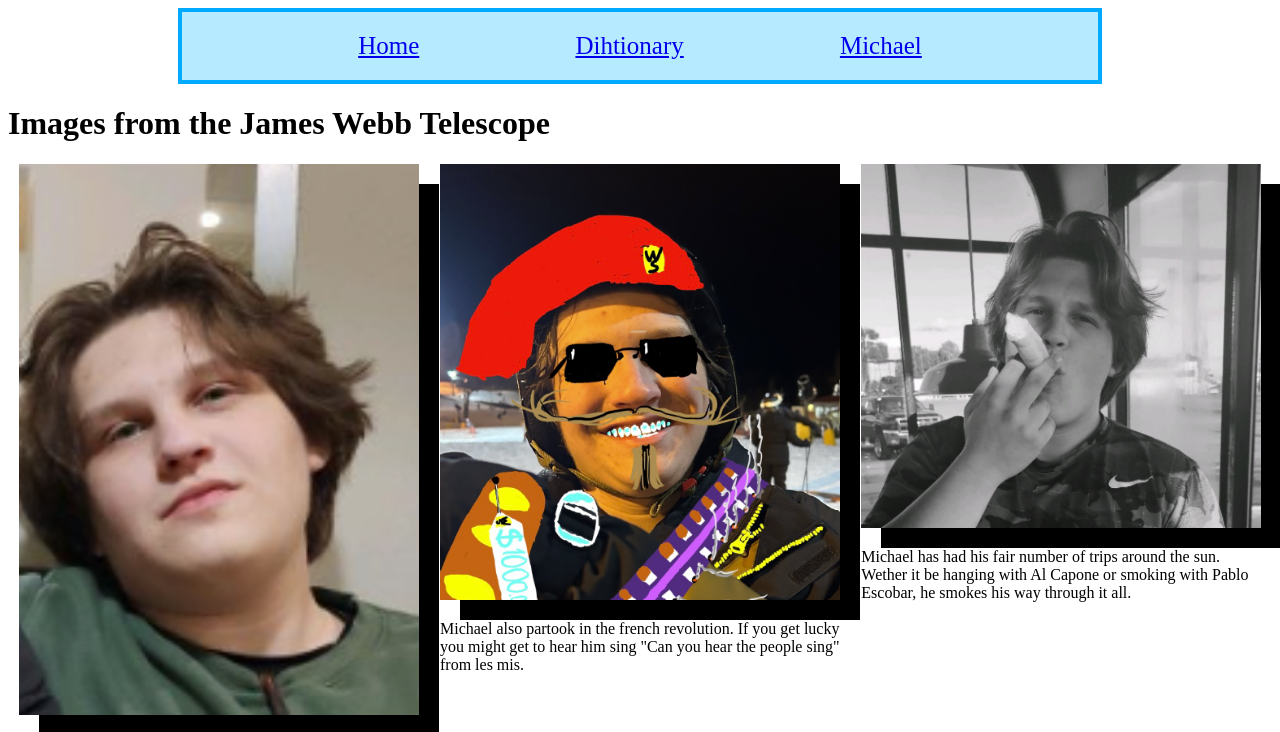
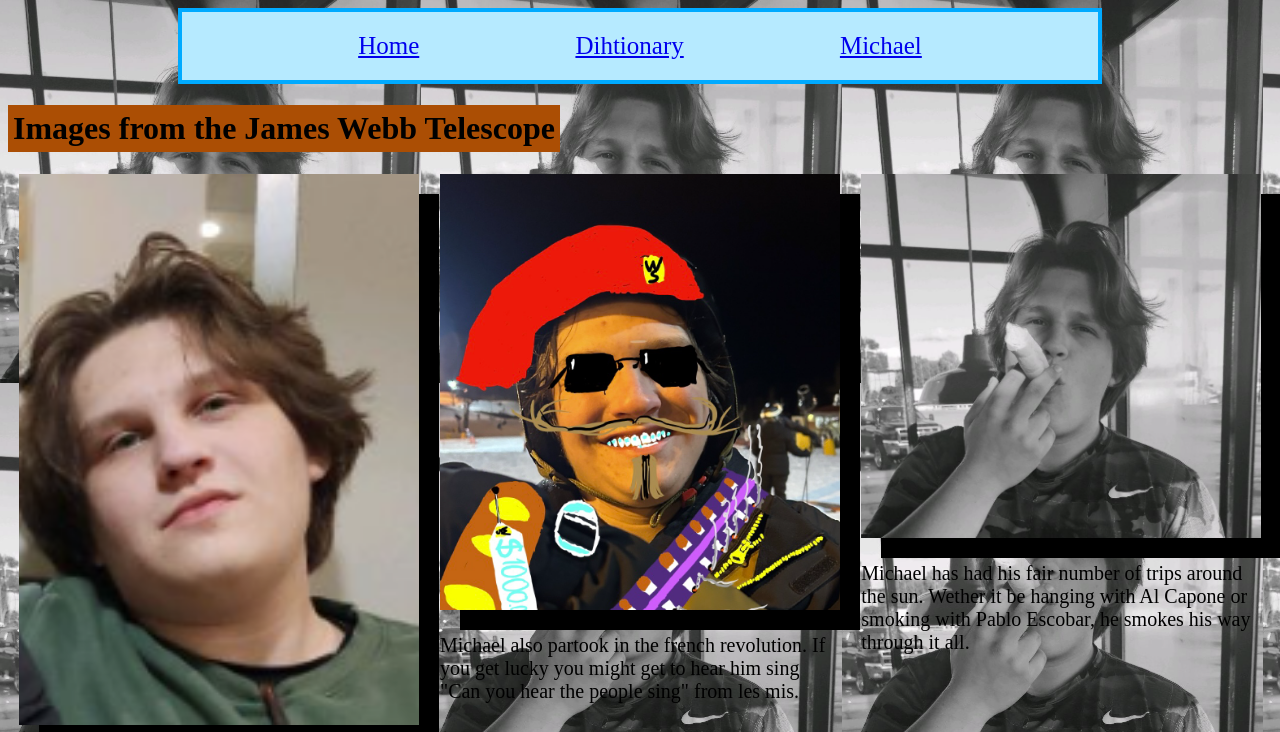
Before and after one commit to gboecker24/gboecker24-KentHackEnough2026, a plain HTML site: page meetus.html in a window 1280 px wide. Shown: the top 732 px of the page. Drawn offline with Linux system fonts and the light colour scheme; files whose address does not match are found by name.

Commit message:
It's to late

```diff
--- a/meetus.html
+++ b/meetus.html
@@ -2,7 +2,7 @@
 <html>
 
   <head>
-
+    <link rel="stylesheet" href="calebfrontpage.css">
     <style>
 
       .michael{
@@ -60,7 +60,14 @@
         box-shadow: 20px 20px;
 
       }
-
+      .h1{
+        background-color:rgb(171, 78, 4) ;
+        padding: 5px;
+        display: inline-block;
+      }
+      .text{
+        font-size: 20px;
+      }
 
     </style>
 
@@ -71,7 +78,7 @@
         <a href="Garin.html">Dihtionary</a>
         <a href="Gavin.html">Michael</a>
     </nav>
-    <h1>Images from the James Webb Telescope</h1>
+    <h1 class="h1">Images from the James Webb Telescope</h1>
     <div class="flex-container">
       <div class="flex-item">
         <img src="photos/Michale8.png"></img>
```
Also changed, not shown: Gavin.html (+3 -0 lines).
